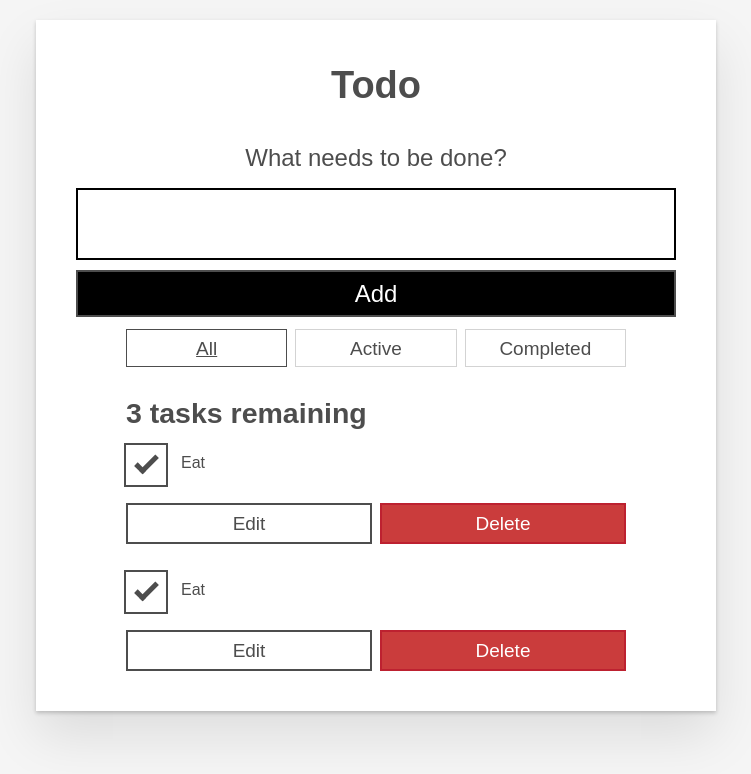
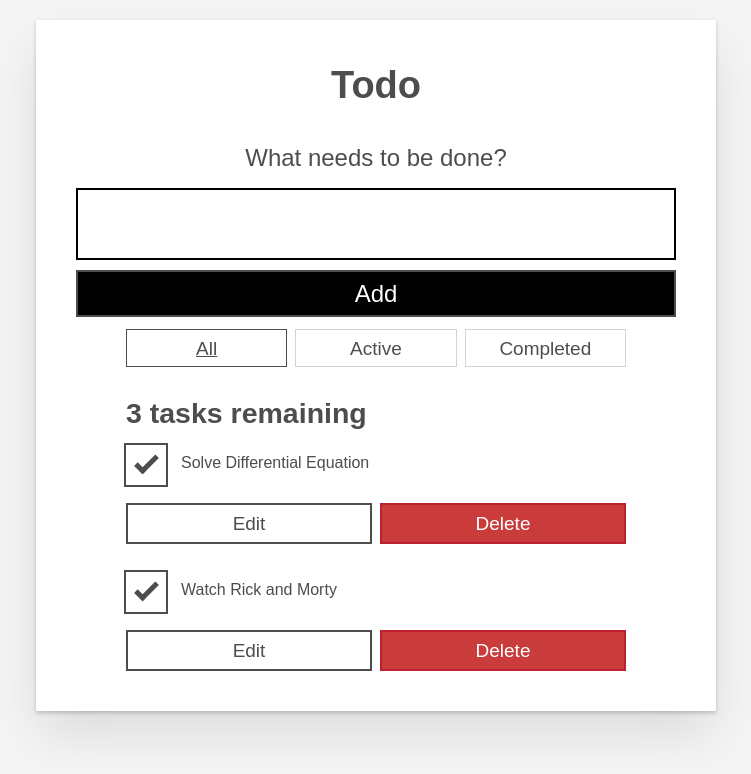
Before and after one commit to jatin837/react-todo, a React (Create React App) app: page / in a window 1280 px wide. Shown: the top 774 px of the page, without its empty margins (264-1015 px from the left). Built offline with nearby package versions, Linux system fonts and the light colour scheme.

Commit message:
name property added to Todo component

```diff
--- a/src/App.js
+++ b/src/App.js
@@ -61,8 +61,8 @@
         className="todo-list stack-large stack-exception"
         aria-labelledby="list-heading"
       >
-				<Todo />
-				<Todo />
+				<Todo name="Solve Differential Equation"/>
+				<Todo name="Watch Rick and Morty"/>
 
       </ul>
     </div>
--- a/src/components/Todo.js
+++ b/src/components/Todo.js
@@ -1,12 +1,13 @@
 import React from "react";
 
-export default function Todo() {
+export default function Todo(props) {
 	return (
 		<li className="todo stack-small">
+
 			<div className="c-cb">
 				<input id="todo-0" type="checkbox" defaultChecked={true} />
 				<label className="todo-label" htmlFor="todo-0">
-					Eat
+					{props.name}
 				</label>
 			</div>
 			<div className="btn-group">
```
